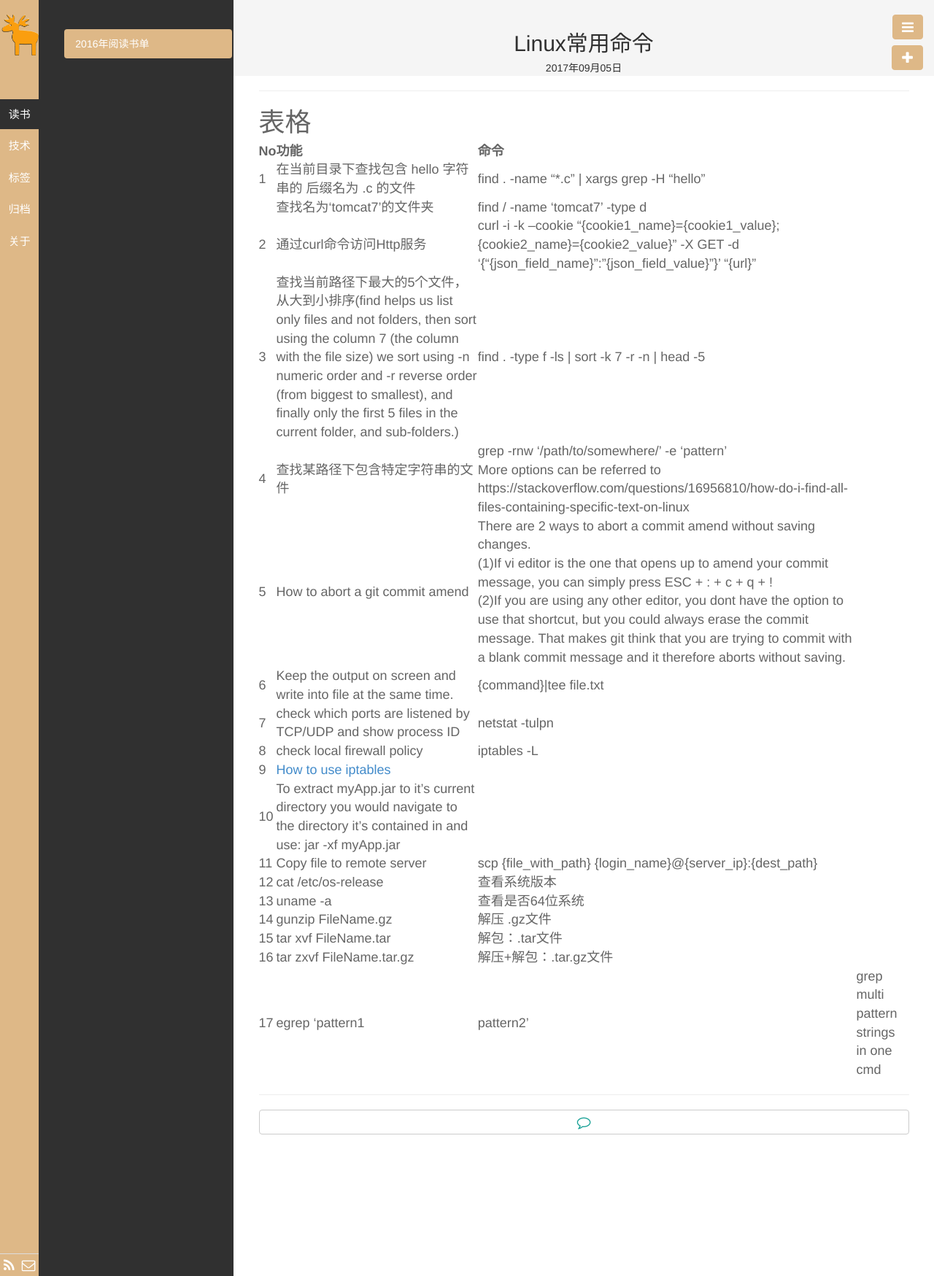
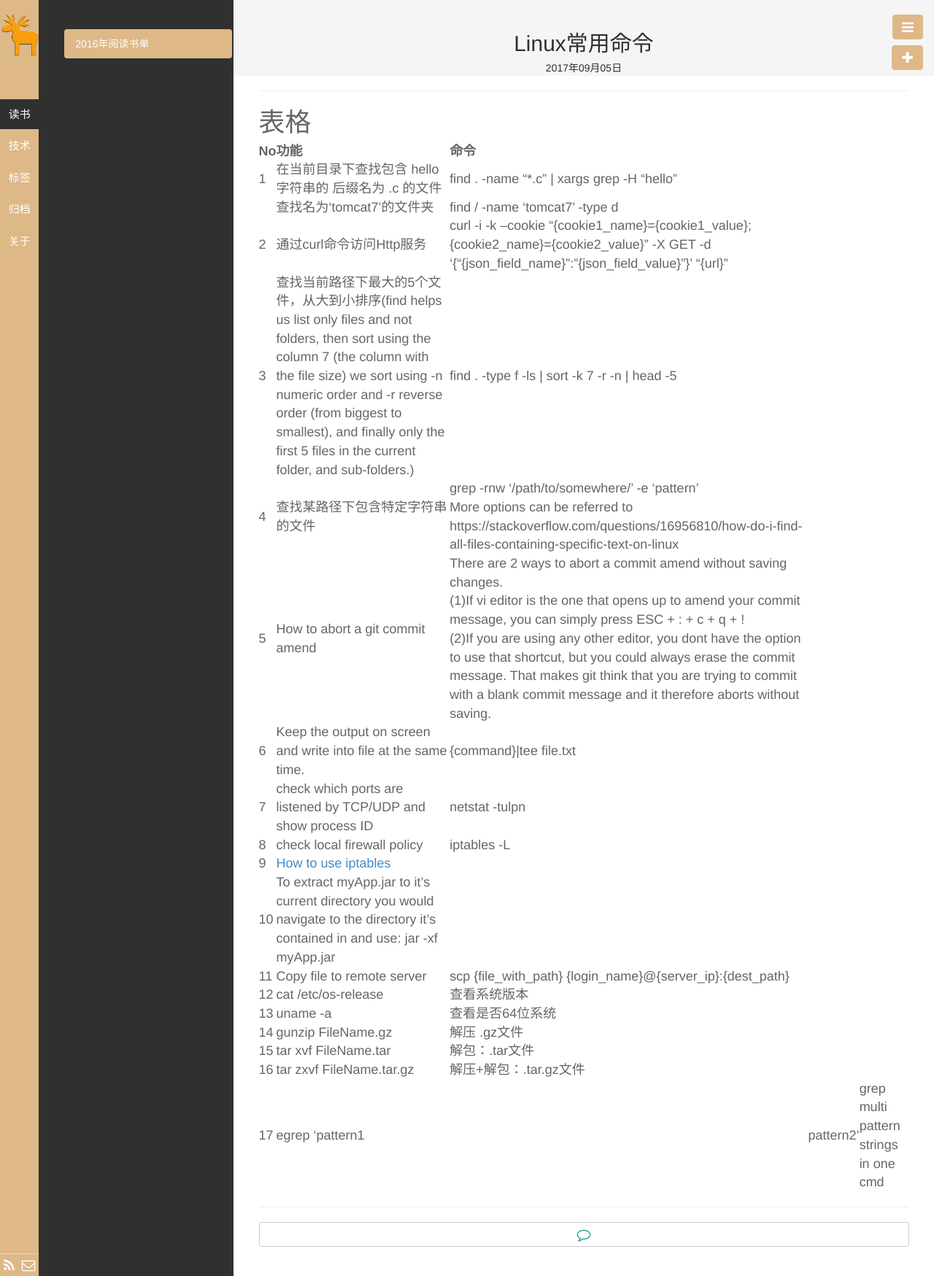
Before and after one commit to qhdwhy184/qhdwhy184.github.io, a Jekyll site: the page built from _posts/技术/2017-09-05-Linux常用命令.md, in a window 1280 px wide. Shown: the whole page at 73% size. Built offline with Jekyll 4.4.1, drawn with Linux system fonts in a browser that asks for light colours.

```diff
--- a/_posts/技术/2017-09-05-Linux常用命令.md
+++ b/_posts/技术/2017-09-05-Linux常用命令.md
@@ -30,4 +30,4 @@ description:
 |14|gunzip FileName.gz|解压 .gz文件|
 |15|tar xvf FileName.tar |解包：.tar文件|
 |16|tar zxvf FileName.tar.gz |解压+解包：.tar.gz文件|
-|17| egrep 'pattern1|pattern2' | grep multi pattern strings in one cmd |
+|17| egrep 'pattern1||pattern2' | grep multi pattern strings in one cmd |
```
